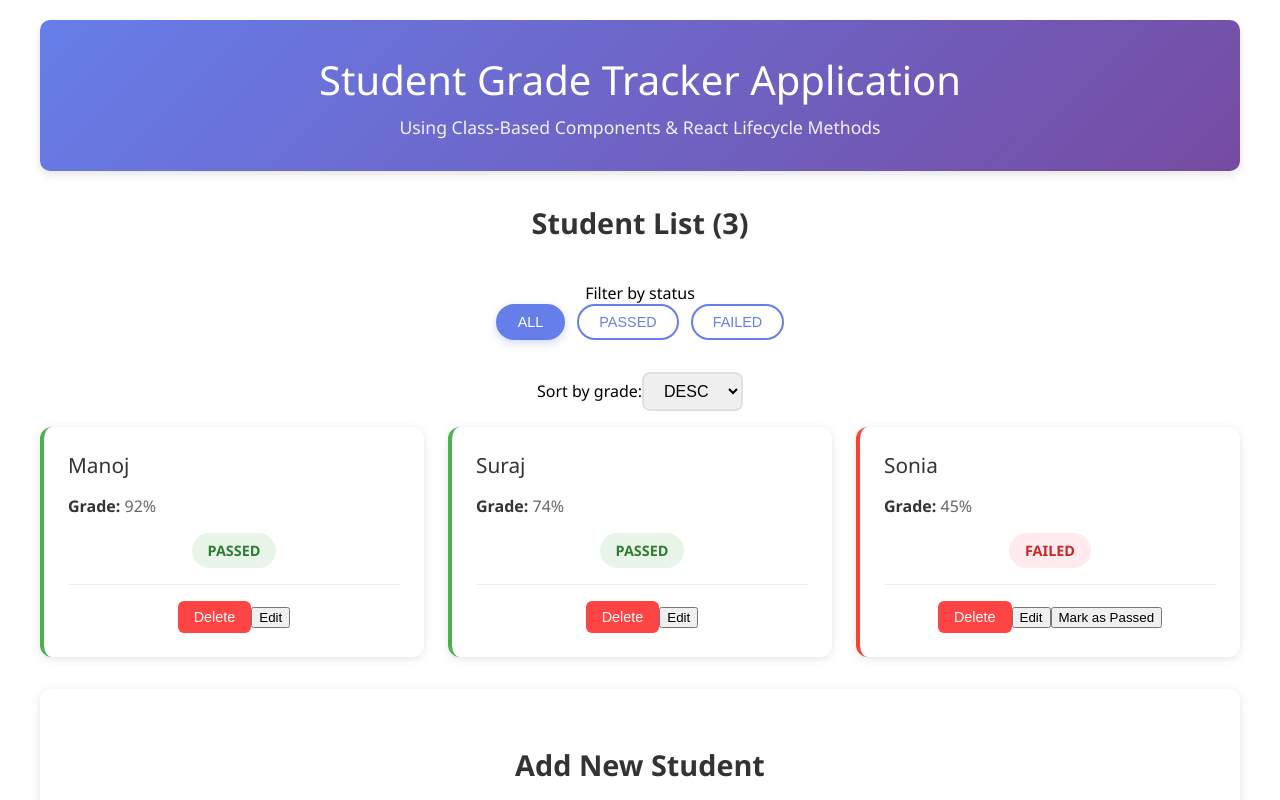
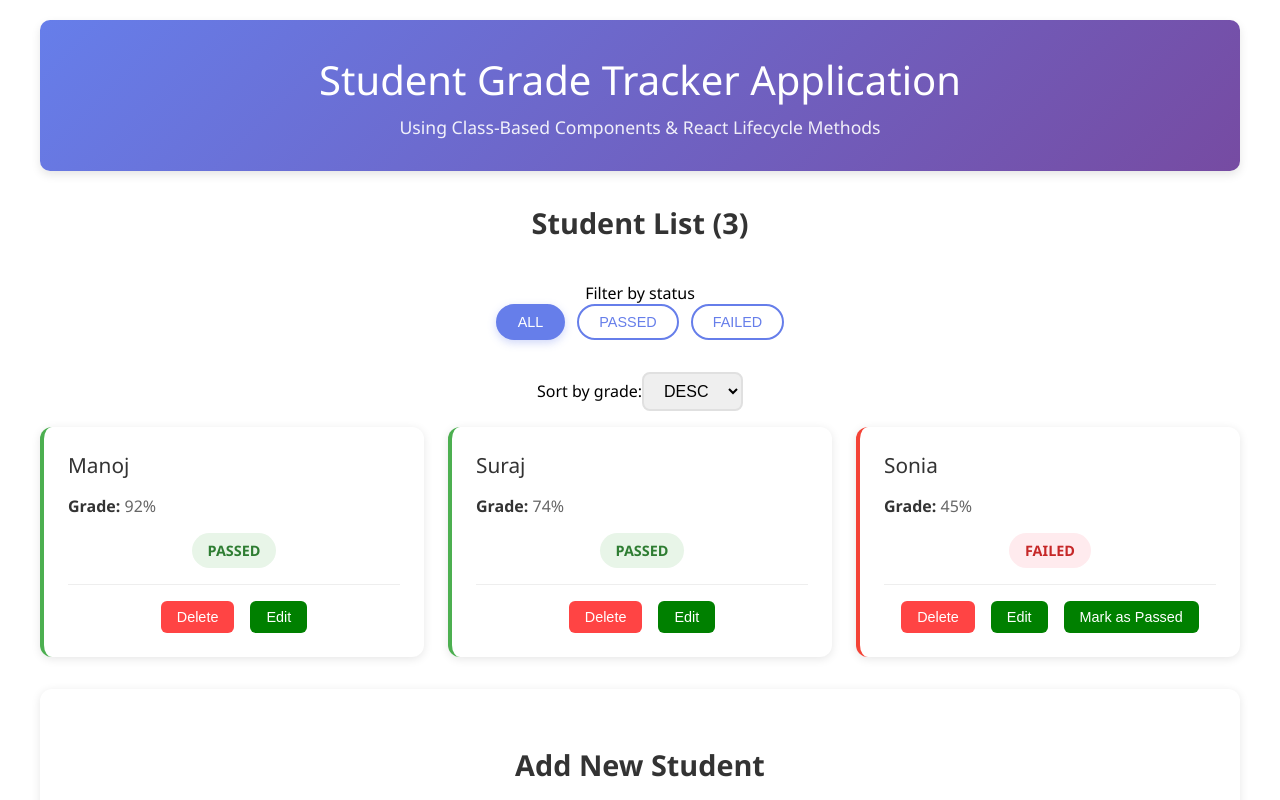
Before and after one commit to singhpreet86/react-essentials-assignment, a React (Create React App) app: page / in a window 1280 px wide. Shown: the top 800 px of the page. Built offline with nearby package versions, Linux system fonts and the light colour scheme.

Commit message:
Update App.css

```diff
--- a/src/App.css
+++ b/src/App.css
@@ -196,6 +196,9 @@
     text-align: center;
     border-top: 1px solid #eee;
     padding-top: 1rem;
+    display: flex;
+    justify-content: center;
+    gap: 1rem;
 }
 
 .delete-btn {
@@ -213,6 +216,23 @@
     background-color: #cc0000;
     transform: scale(1.05);
 }
+
+.edit-btn {
+    background-color: green;
+    color: white;
+    border: none;
+    padding: 0.5rem 1rem;
+    border-radius: 6px;
+    cursor: pointer;
+    font-size: 0.9rem;
+    transition: background-color 0.2s ease, transform 0.1s ease;
+}
+
+.edit-btn:hover {
+    background-color: darkgreen;
+    transform: scale(1.05);
+}
+
 
 .delete-btn:active {
     transform: scale(0.98);
```
